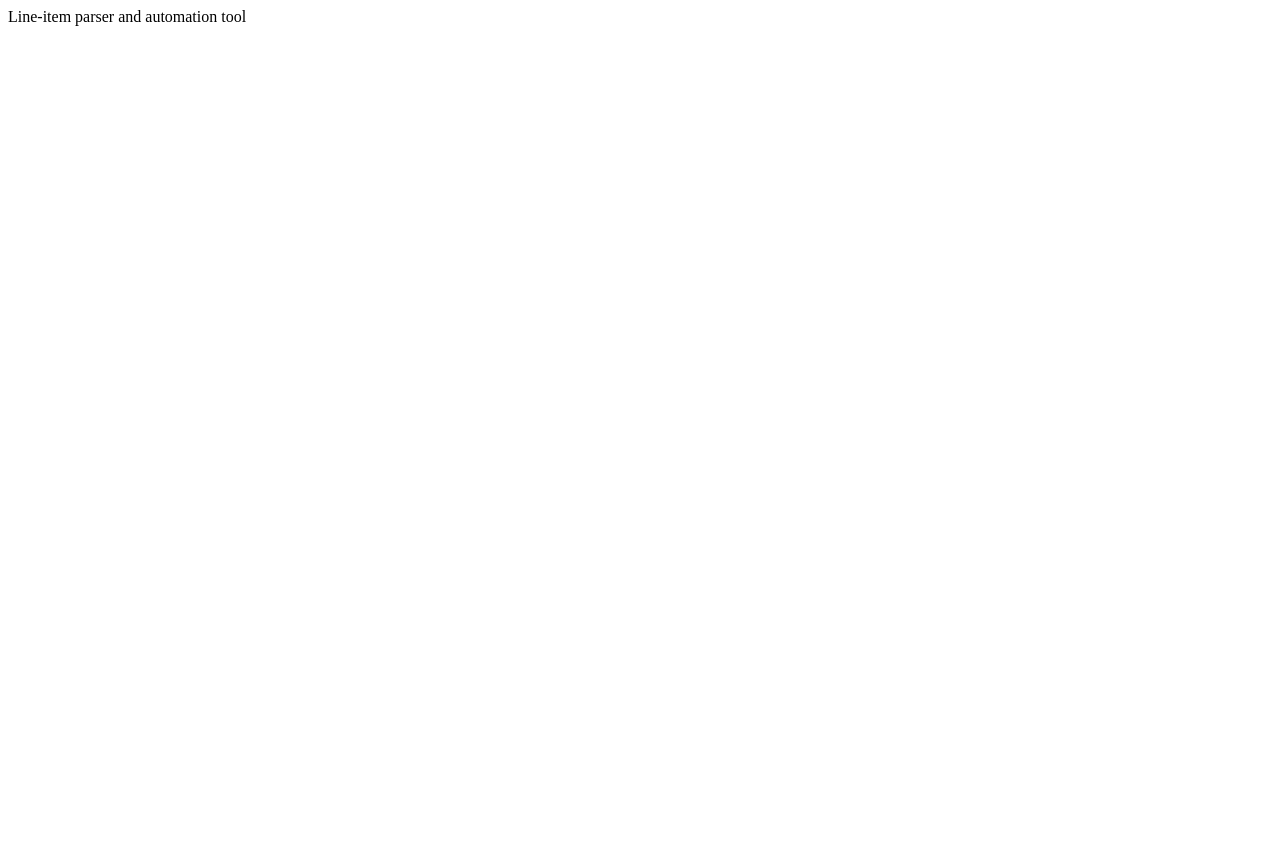
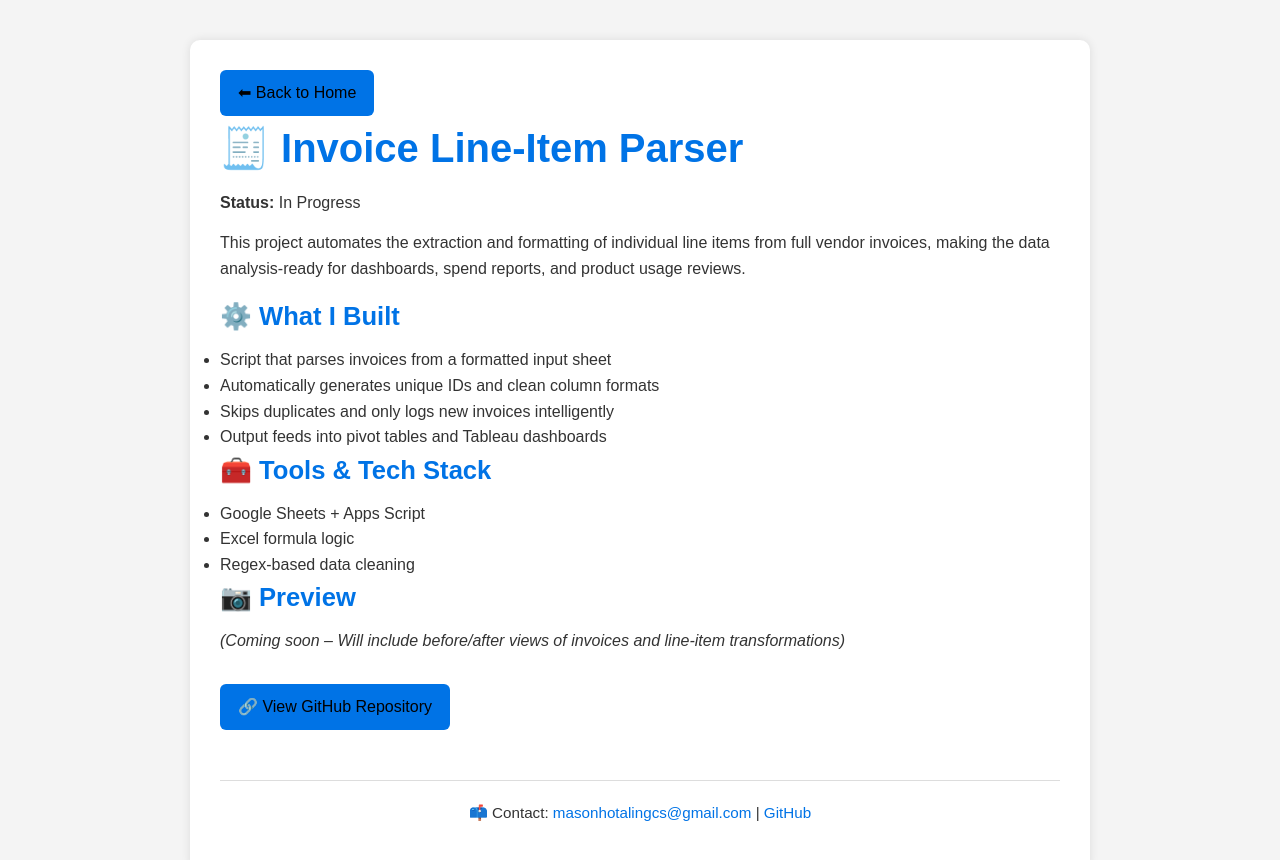
Before and after one commit to maswindo/maswindo.github.io, a plain HTML site: page invoice-parser.html in a window 1280 px wide. Before the commit the page ends 800 px from the top, so only its background shows below. Drawn offline with Linux system fonts and the light colour scheme.

Commit message:
Update invoice-parser.html

```diff
--- a/invoice-parser.html
+++ b/invoice-parser.html
@@ -1 +1,47 @@
-Line-item parser and automation tool
+<!DOCTYPE html>
+<html lang="en">
+<head>
+  <meta charset="UTF-8" />
+  <meta name="viewport" content="width=device-width, initial-scale=1.0" />
+  <title>Invoice Line-Item Parser</title>
+  <link rel="stylesheet" href="style.css" />
+</head>
+<body>
+  <div class="container">
+    <a href="index.html" class="button">⬅ Back to Home</a>
+
+    <h1>🧾 Invoice Line-Item Parser</h1>
+    <p><strong>Status:</strong> In Progress</p>
+
+    <p>
+      This project automates the extraction and formatting of individual line items from full vendor invoices, making the data analysis-ready for dashboards, spend reports, and product usage reviews.
+    </p>
+
+    <h2>⚙️ What I Built</h2>
+    <ul>
+      <li>Script that parses invoices from a formatted input sheet</li>
+      <li>Automatically generates unique IDs and clean column formats</li>
+      <li>Skips duplicates and only logs new invoices intelligently</li>
+      <li>Output feeds into pivot tables and Tableau dashboards</li>
+    </ul>
+
+    <h2>🧰 Tools & Tech Stack</h2>
+    <ul>
+      <li>Google Sheets + Apps Script</li>
+      <li>Excel formula logic</li>
+      <li>Regex-based data cleaning</li>
+    </ul>
+
+    <h2>📷 Preview</h2>
+    <p><em>(Coming soon – Will include before/after views of invoices and line-item transformations)</em></p>
+
+    <p style="margin-top: 30px;">
+      <a class="button" href="https://github.com/maswindo/invoice-lineitem-tool" target="_blank">🔗 View GitHub Repository</a>
+    </p>
+
+    <footer>
+      <p>📫 Contact: <a href="mailto:masonhotalingcs@gmail.com">masonhotalingcs@gmail.com</a> | <a href="https://github.com/maswindo" target="_blank">GitHub</a></p>
+    </footer>
+  </div>
+</body>
+</html>
```
